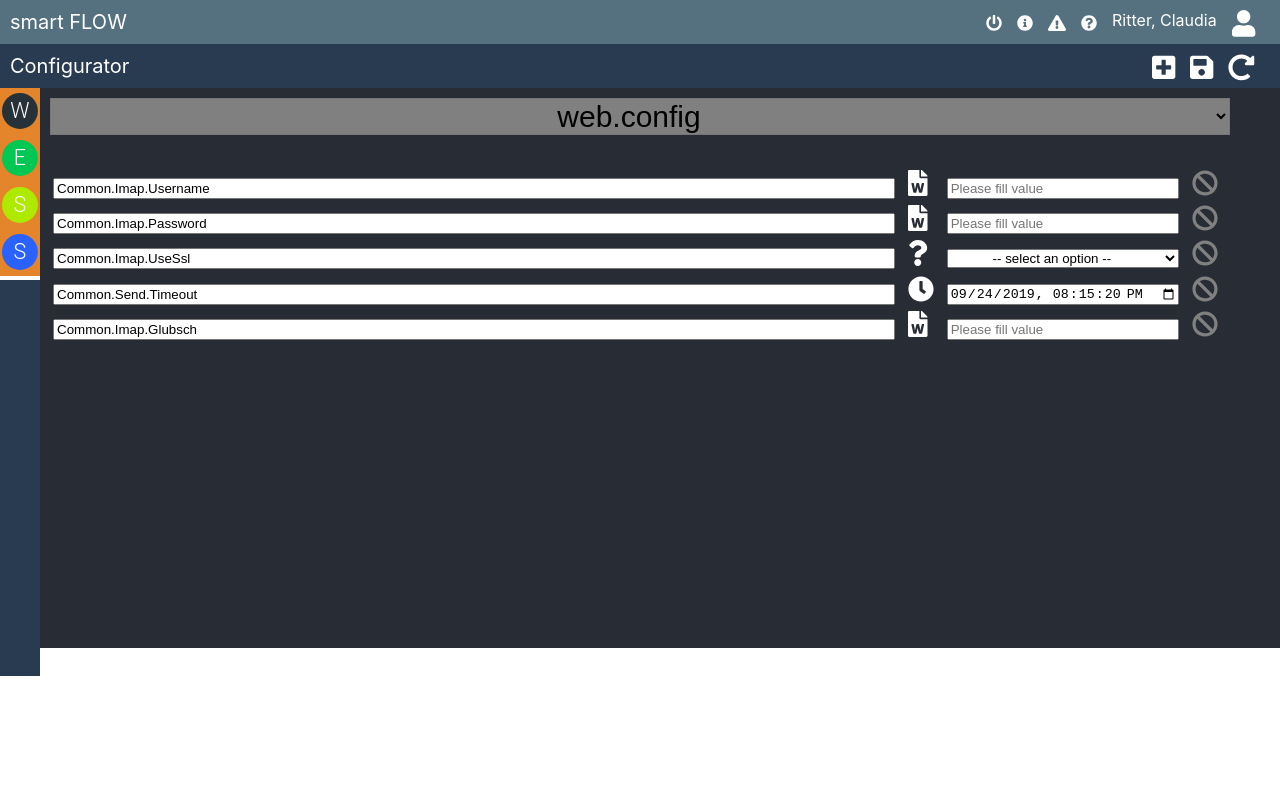
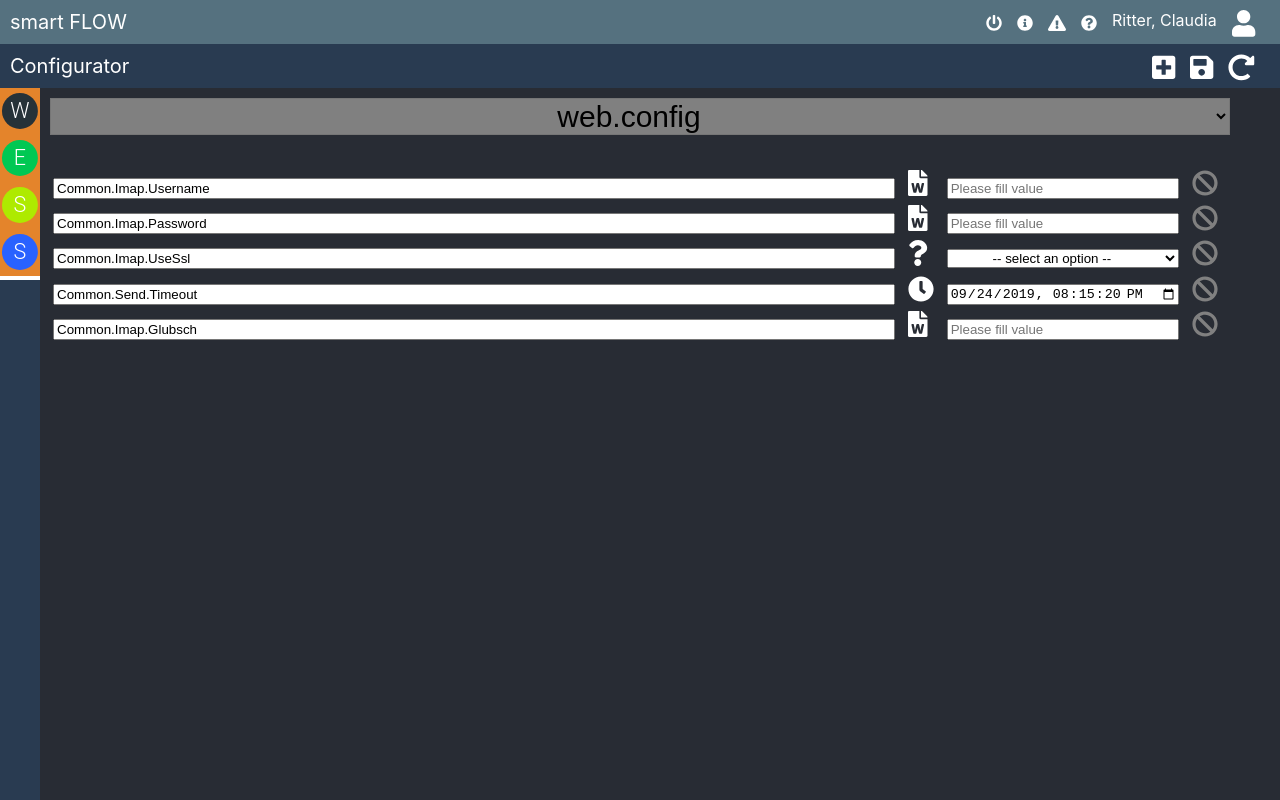
Before and after one commit to deBabbbe/ReactConfigurator, a React (Create React App) app: page / in a window 1280 px wide. Shown: the top 800 px of the page. Built offline with nearby package versions, Linux system fonts and the light colour scheme.

Commit message:
fixed project for different compouter

```diff
--- a/src/App.scss
+++ b/src/App.scss
@@ -1,6 +1,6 @@
 .App-header {
   background-color: #282c34;
-  height: 500px;
+  height: 830px;
   font-size: calc(10px + 2vmin);
   color: white;
   padding: 10px 50px 50px 50px;
@@ -101,6 +101,6 @@ input {
 }
 
 .ConfigBarFiller {
-  height: 400px;
+  height: 700px;
   background-color: #293B51;
 }
--- a/src/components/ActionBar.jsx
+++ b/src/components/ActionBar.jsx
@@ -1,6 +1,6 @@
-import React from "react";
-import { FontAwesomeIcon } from '@fortawesome/react-fontawesome'
-import { faSave, faPlusSquare, faRedoAlt } from '@fortawesome/free-solid-svg-icons'
+import React from "../../node_modules/react";
+import { FontAwesomeIcon } from '../../node_modules/@fortawesome/react-fontawesome'
+import { faSave, faPlusSquare, faRedoAlt } from '../../node_modules/@fortawesome/free-solid-svg-icons'
 
 export function ActionBar(props) {
     return <div className="ActionBar">
--- a/src/components/ApplicationBar.jsx
+++ b/src/components/ApplicationBar.jsx
@@ -1,6 +1,6 @@
-import React from "react";
-import { FontAwesomeIcon } from '@fortawesome/react-fontawesome'
-import { faUser, faQuestionCircle, faExclamationTriangle, faInfoCircle, faPowerOff } from '@fortawesome/free-solid-svg-icons'
+import React from "../../node_modules/react";
+import { FontAwesomeIcon } from '../../node_modules/@fortawesome/react-fontawesome'
+import { faUser, faQuestionCircle, faExclamationTriangle, faInfoCircle, faPowerOff } from '../../node_modules/@fortawesome/free-solid-svg-icons'
 
 export function ApplicationBar() {
     return <div className="ApplicationBar">
--- a/src/components/ConfigBar.jsx
+++ b/src/components/ConfigBar.jsx
@@ -1,4 +1,4 @@
-import React from "react";
+import React from "../../node_modules/react";
 import configFiles from '../DataTypes/ConfigFiles'
 import { ReactComponent as WebConfigIcon } from '../icons/Web.svg'
 import { ReactComponent as EmailIcon } from '../icons/Email.svg'
--- a/src/components/ConfigFileSelector.jsx
+++ b/src/components/ConfigFileSelector.jsx
@@ -1,4 +1,4 @@
-import React from "react";
+import React from "../../node_modules/react";
 
 export default function ConfigFileSelector({ configFileChanged }) {
     return (<select id="configFile" onChange={configFileChanged}>
--- a/src/components/Entries.jsx
+++ b/src/components/Entries.jsx
@@ -1,5 +1,5 @@
-import React from 'react';
-import Entry from '../Components/Entry';
+import React from '../../node_modules/react';
+import Entry from './Entry';
 
 function Entries(props) {
     let result = [];
--- a/src/components/Entry.jsx
+++ b/src/components/Entry.jsx
@@ -1,6 +1,6 @@
-import React from 'react';
-import { FontAwesomeIcon } from '@fortawesome/react-fontawesome'
-import { faBan } from '@fortawesome/free-solid-svg-icons'
+import React from '../../node_modules/react';
+import { FontAwesomeIcon } from '../../node_modules/@fortawesome/react-fontawesome'
+import { faBan } from '../../node_modules/@fortawesome/free-solid-svg-icons'
 import getContentDependingOnType from './Helper/EntryHelper'
 
 class Entry extends React.Component {
--- a/src/components/Helper/BoolSelector.jsx
+++ b/src/components/Helper/BoolSelector.jsx
@@ -1,4 +1,4 @@
-import React from "react";
+import React from "../../../node_modules/react";
 
 export default function BoolSelector() {
     return <select defaultValue=" -- select an option -- ">
```
Also changed, not shown: src/components/Helper/EntryHelper.js (+4 -4 lines), 1 other file (tests, documents, lock files or other folders).
